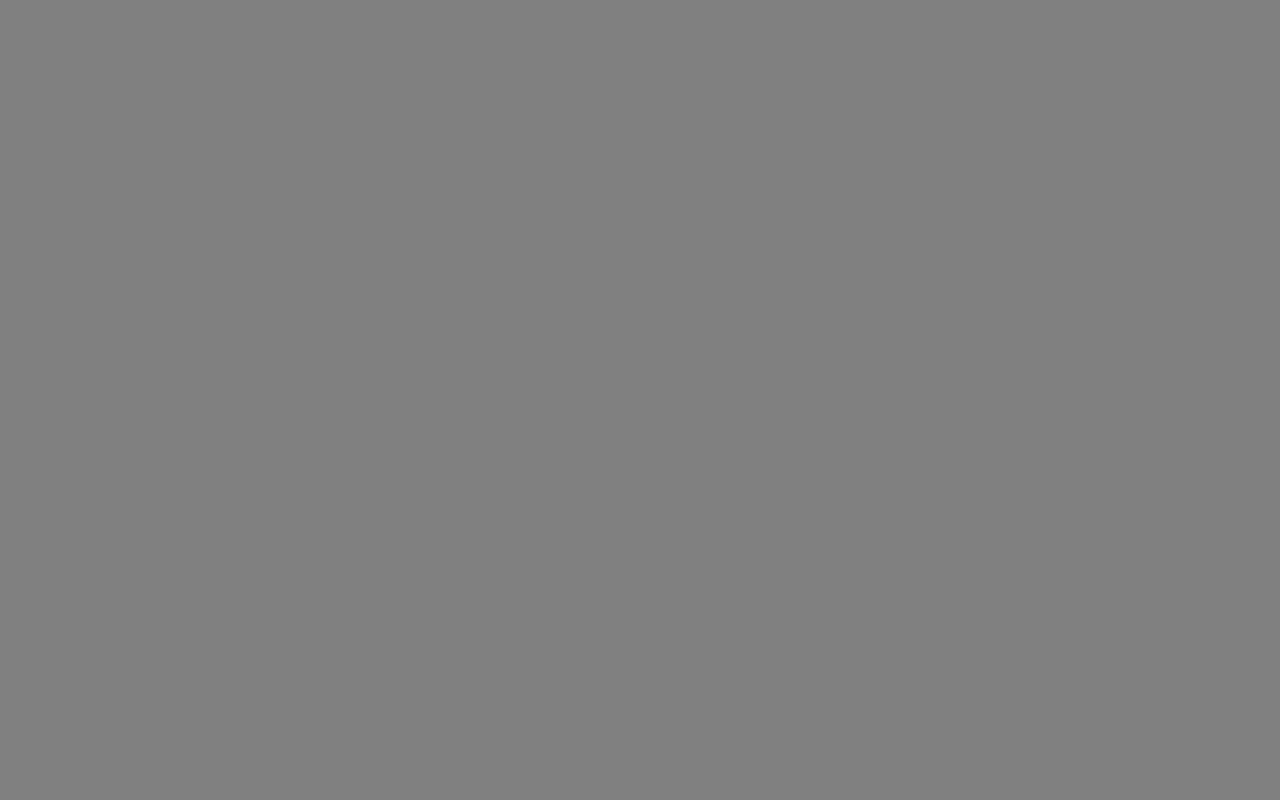
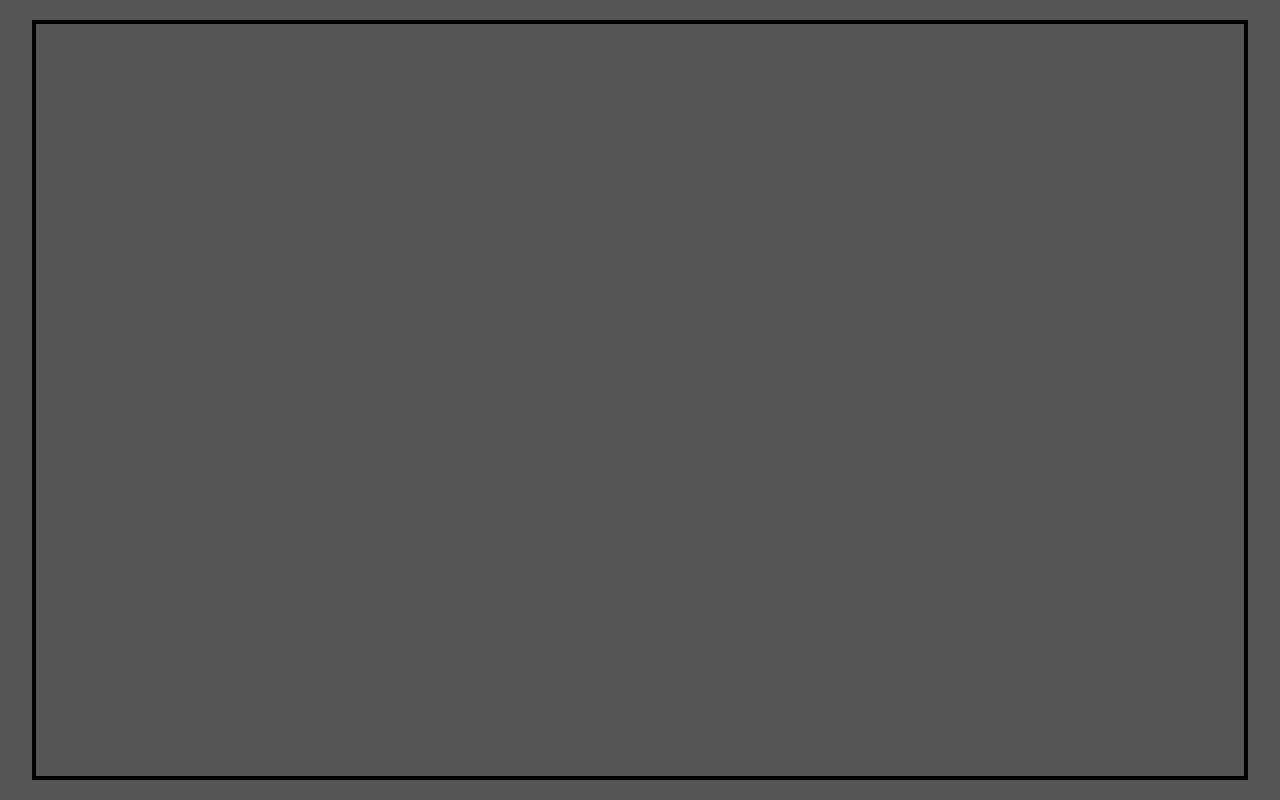
Before and after one commit to Tom-on64/Fragment-Architect, a plain HTML site: page index.html in a window 1280 px wide. Drawn offline with Linux system fonts and the light colour scheme.

Commit message:
Update 1
the initial stuff

```diff
--- a/styles/style.css
+++ b/styles/style.css
@@ -1,13 +1,20 @@
 * {
     margin: 0;
     padding: 0;
-    background-color: gray;
+    box-sizing: border-box;
+    background-color: #555555;
 }
 
 body {
-
+    width: 100vw;
+    height: 100vh;
+    display: flex;
+    justify-content: center;
+    align-items: center;
 }
 
 #mainScreen {
-
+    width: 95%;
+    height: 95%;
+    border: 4px solid black;
 }
```
Also changed, not shown: 1 other file.
